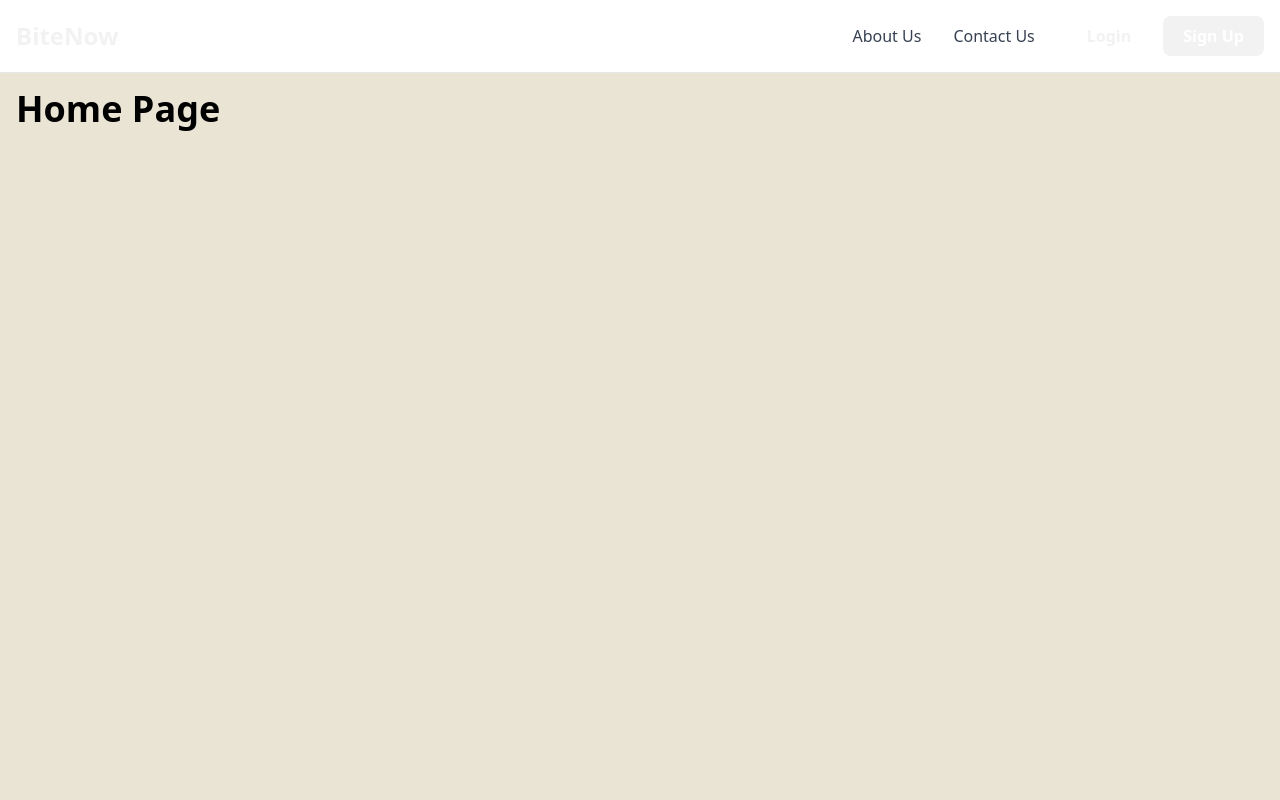
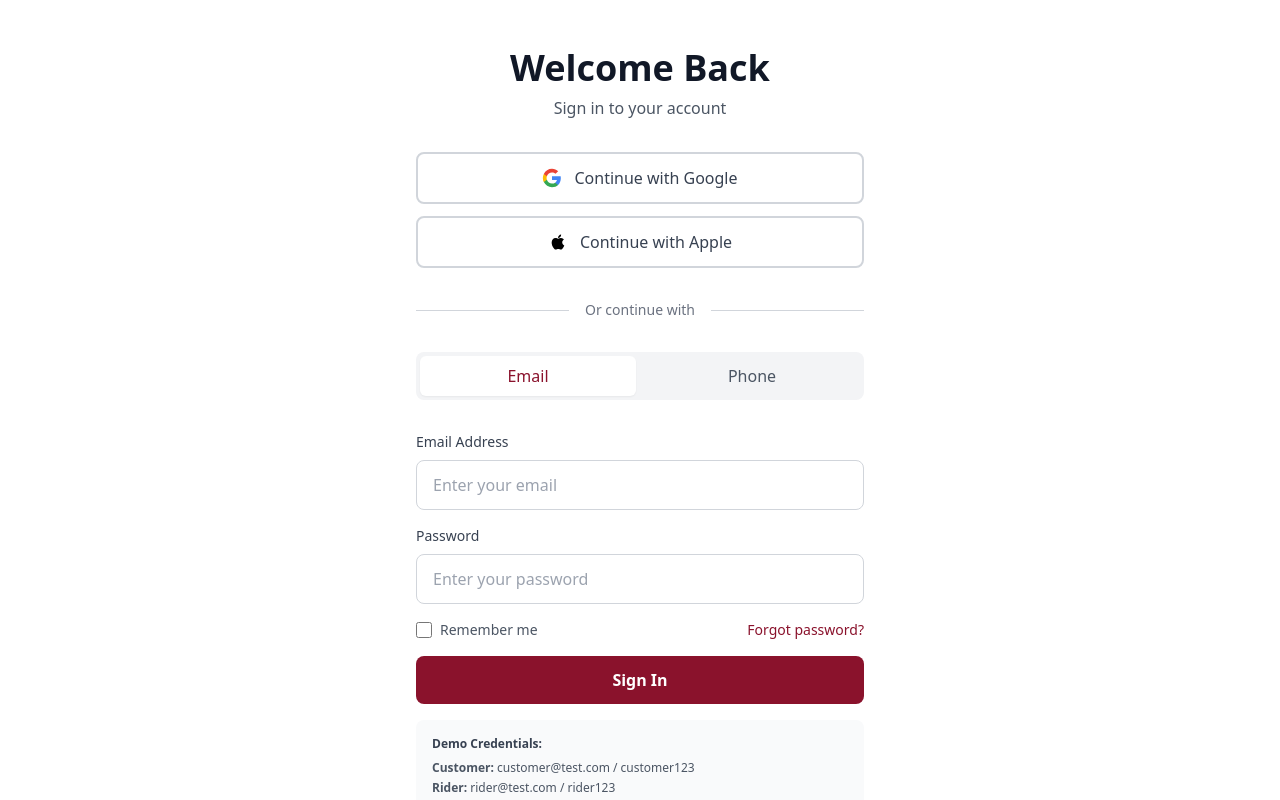
Before and after one commit to chatok-jnr/BiteNow, a React (Vite) app in the folder frontend/: page / in a window 1280 px wide. Shown: the top 800 px of the page. Built offline with nearby package versions, Linux system fonts and the light colour scheme.

Commit message:
refactor: update routing and restore primary color scheme in Tailwind config

```diff
--- a/frontend/src/App.jsx
+++ b/frontend/src/App.jsx
@@ -1,26 +1,20 @@
 import { BrowserRouter as Router, Routes, Route } from "react-router-dom";
-import Navbar from "./components/Navbar";
-import Footer from "./components/Footer";
-import Home from "./pages/Home";
-import About from "./pages/About";
-import Contact from "./pages/Contact";
-import Admin from "./pages/Admin";
+import Login from "./pages/Login";
+import Signup from "./pages/Signup";
+import CustomerDashboard from "./pages/CustomerDashboard";
+import RiderDashboard from "./pages/RiderDashboard";
+import RestaurantDashboard from "./pages/RestaurantDashboard";
 
 function App() {
   return (
     <Router>
-      <div className="flex flex-col min-h-screen">
-        <Navbar />
-        <main className="flex-grow">
-          <Routes>
-            <Route path="/" element={<Home />} />
-            <Route path="/about" element={<About />} />
-            <Route path="/contact" element={<Contact />} />
-            <Route path="/admin" element={<Admin />} />
-          </Routes>
-        </main>
-        <Footer />
-      </div>
+      <Routes>
+        <Route path="/" element={<Login />} />
+        <Route path="/signup" element={<Signup />} />
+        <Route path="/customer-dashboard" element={<CustomerDashboard />} />
+        <Route path="/rider-dashboard" element={<RiderDashboard />} />
+        <Route path="/restaurant-dashboard" element={<RestaurantDashboard />} />
+      </Routes>
     </Router>
   );
 }
--- a/frontend/tailwind.config.js
+++ b/frontend/tailwind.config.js
@@ -4,10 +4,8 @@ export default {
   theme: {
     extend: {
       colors: {
-        primary: "#F2F2F2",
-        secondary: "#EAE4D5",
-        tertiary: "#B6B09F",
-        custom_black: "#000000",
+        primary: "#8a122c",
+        secondary: "#289c40",
       },
     },
   },
```
